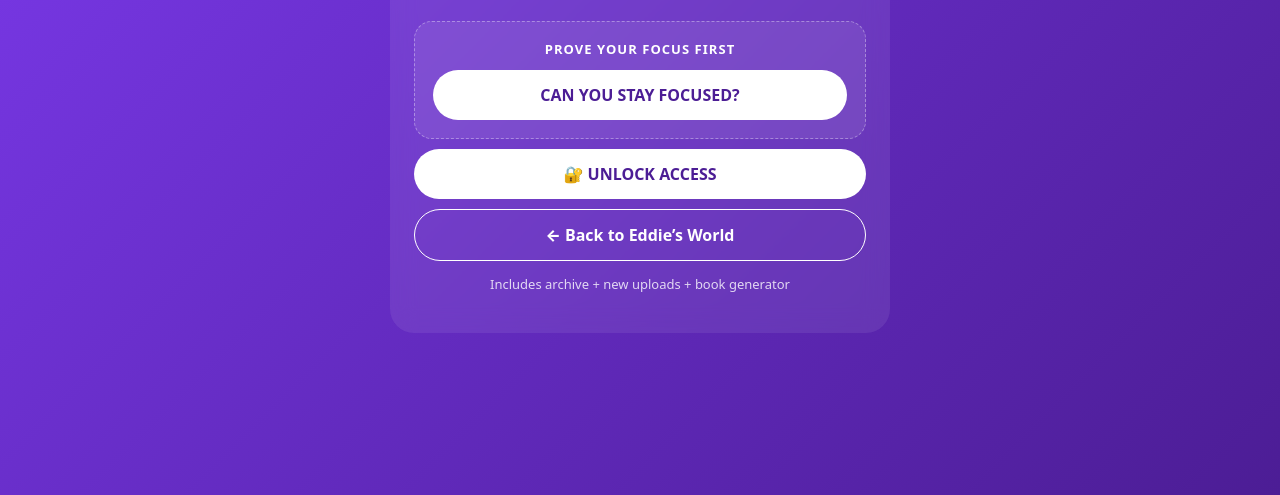
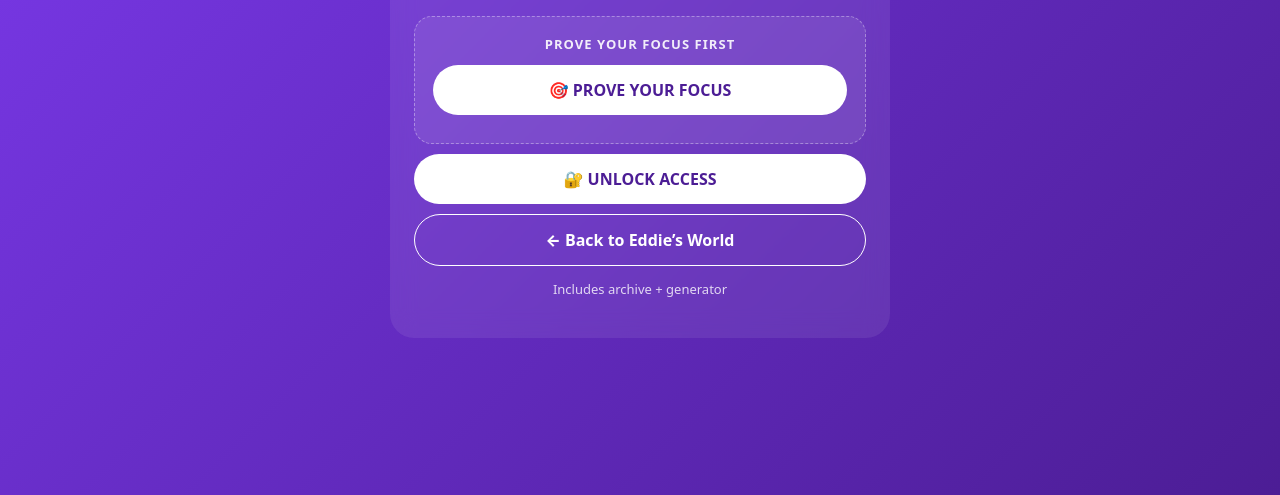
Before and after one commit to KeschFlow/eddies-print-engine-public, a plain HTML site: page index.html in a window 1280 px wide. Shown: the part 305-800 px from the top of the page. Drawn offline with Linux system fonts and the light colour scheme.

Commit message:
Update index.html

```diff
--- a/index.html
+++ b/index.html
@@ -3,117 +3,37 @@
 <head>
 <meta charset="utf-8" />
 <meta name="viewport" content="width=device-width, initial-scale=1" />
-
 <title>Eddie’s Print Engine</title>
-<meta name="description" content="Members only tool inside Eddie’s World." />
-
 <style>
-:root{
-  --purple:#7c3aed;
-  --dark:#4c1d95;
-}
-
+:root{ --purple:#7c3aed; --dark:#4c1d95; }
 *{margin:0;padding:0;box-sizing:border-box;}
-
-body{
-  font-family:system-ui, -apple-system, sans-serif;
-  background:linear-gradient(135deg,var(--purple),var(--dark));
-  color:#fff;
-  display:flex;
-  align-items:center;
-  justify-content:center;
-  min-height:100vh;
-}
-
-.card{
-  text-align:center;
-  padding:40px 24px;
-  border-radius:24px;
-  background:rgba(255,255,255,0.08);
-  backdrop-filter:blur(12px);
-  max-width:500px;
-  width: 90%;
-}
-
-h1{
-  font-size:32px;
-  margin-bottom:12px;
-}
-
-p{
-  margin-bottom:24px;
-  opacity:.9;
-}
-
-.btn{
-  display:block;
-  margin:10px auto;
-  padding:14px 22px;
-  border-radius:999px;
-  font-weight:800;
-  text-decoration:none;
-  transition: transform 0.1s ease, opacity 0.1s ease;
-}
-
-.btn:active {
-  transform: scale(0.98);
-}
-
-.btn:hover {
-  transform: scale(1.03);
-}
-
-.primary{
-  background:#fff;
-  color:#4c1d95;
-}
-
-.secondary{
-  border:1px solid #fff;
-  color:#fff;
-}
-
-.meta{
-  margin-top:14px;
-  font-size:13px;
-  opacity:.8;
-}
+body{ font-family:system-ui, -apple-system, sans-serif; background:linear-gradient(135deg,var(--purple),var(--dark)); color:#fff; display:flex; align-items:center; justify-content:center; min-height:100vh; }
+.card{ text-align:center; padding:40px 24px; border-radius:24px; background:rgba(255,255,255,0.08); backdrop-filter:blur(12px); max-width:500px; width: 90%; }
+h1{ font-size:32px; margin-bottom:12px; }
+p{ margin-bottom:24px; opacity:.9; }
+.btn{ display:block; margin:10px auto; padding:14px 22px; border-radius:999px; font-weight:800; text-decoration:none; transition: all 0.1s ease; }
+.btn:hover { transform: scale(1.03); }
+.btn:active { transform: scale(0.98); }
+.primary{ background:#fff; color:#4c1d95; }
+.secondary{ border:1px solid #fff; color:#fff; }
+.meta{ margin-top:14px; font-size:13px; opacity:.8; }
 </style>
 </head>
-
 <body>
-
 <div class="card">
-
   <h1>Eddie’s Print Engine</h1>
-
-  <p>
-    Create real books from your photos.<br>
-    Available only inside Eddie’s World.
-  </p>
+  <p>Create real books from your photos.<br>Available only inside Eddie’s World.</p>
 
   <div style="margin:22px 0 10px; padding:18px; background:rgba(255,255,255,0.08); border:1px dashed rgba(255,255,255,0.35); border-radius:18px;">
-    <p style="margin:0 0 12px; opacity:1; font-size:13px; font-weight:800; letter-spacing:.08em; text-transform:uppercase;">
-      Prove your focus first
-    </p>
-
-    <a class="btn primary" href="https://keschflow.github.io/unaufhaltsam/eddie-game.html?v=5.7" target="_blank" style="margin:0 auto;">
-      CAN YOU STAY FOCUSED?
-    </a>
-  </div>
-  <a class="btn primary" href="https://ko-fi.com/eddiesworld" target="_blank">
-    🔐 UNLOCK ACCESS
-  </a>
-
-  <a class="btn secondary" href="https://keschflow.github.io/" target="_blank">
-    ← Back to Eddie’s World
-  </a>
-
-  <div class="meta">
-    Includes archive + new uploads + book generator
+    <p style="margin:0 0 12px; font-size:13px; font-weight:800; letter-spacing:.08em; text-transform:uppercase;">Prove your focus first</p>
+    <a class="btn primary" href="https://keschflow.github.io/unaufhaltsam/eddie-game.html?v=5.7">🎯 PROVE YOUR FOCUS</a>
   </div>
 
+  <a class="btn primary" href="https://ko-fi.com/eddiesworld" target="_blank">🔐 UNLOCK ACCESS</a>
+
+  <a class="btn secondary" href="https://keschflow.github.io/unaufhaltsam/?v=1">← Back to Eddie’s World</a>
+
+  <div class="meta">Includes archive + generator</div>
 </div>
-
 </body>
 </html>
```
